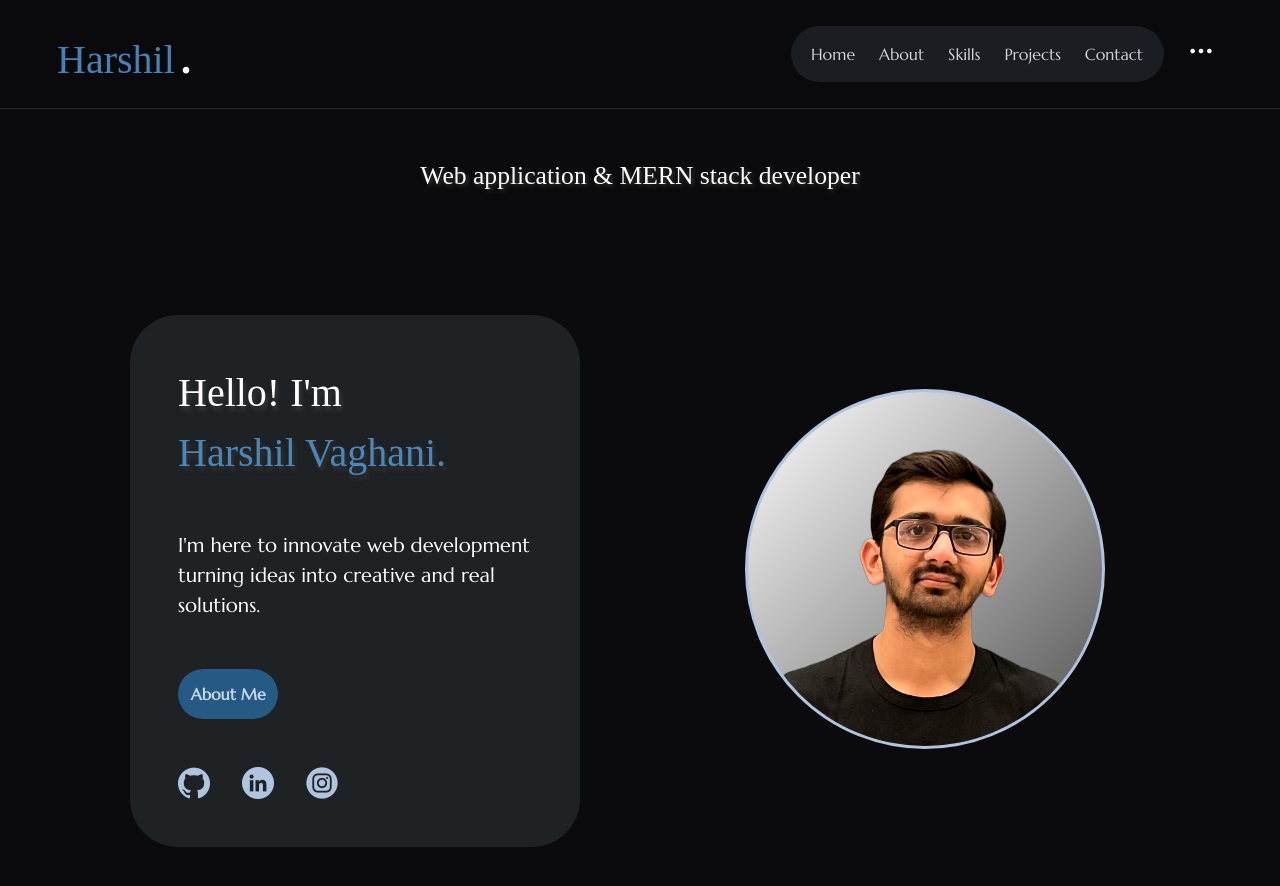
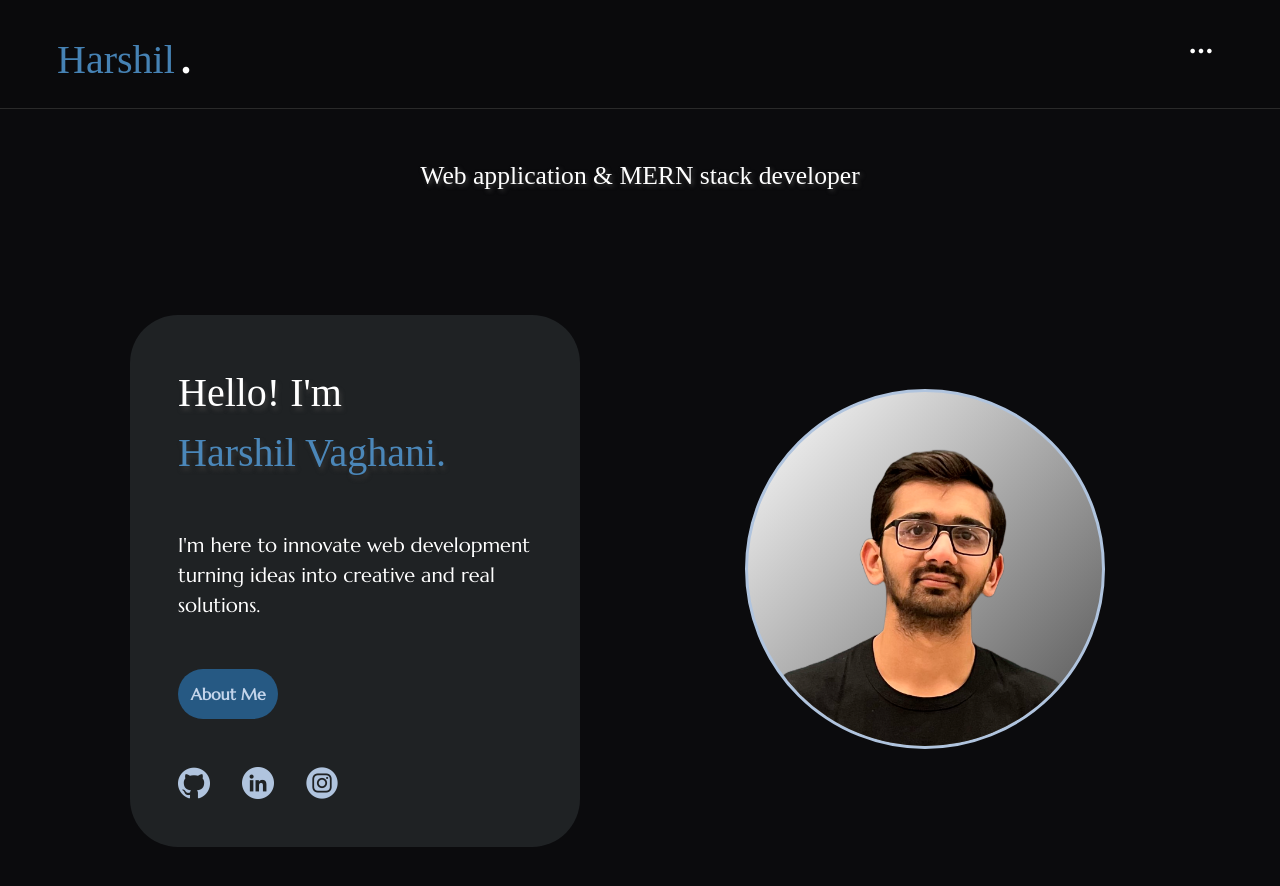
Before and after one commit to harshil3662/AccessHarshil, a React (Create React App) app: page / in a window 1280 px wide. Shown: the top 886 px of the page. Built offline with nearby package versions, Linux system fonts and the light colour scheme; a web font is replaced by a local one.

Commit message:
navigation bar almost done

```diff
--- a/src/Css/Navbar.css
+++ b/src/Css/Navbar.css
@@ -1,6 +1,6 @@
 .hv-nav{
     backdrop-filter: blur(30px);
-    background-color: rgba(11, 11, 13, 0.8);
+    background-color: rgba(11, 11, 13, 0.5);
     transition: 0.3s;
     border-bottom: 1px solid #2a2a2a;
 }
@@ -43,8 +43,10 @@
 }
 
 .bar{
+    position: relative;
+    right: -450px;
     background-color: rgba(50, 59, 64, 0.45);
-    border-radius: 10em;
+    border-radius: 5em;
     backdrop-filter: blur(30px);
 }
 
--- a/src/Features/Navbar.js
+++ b/src/Features/Navbar.js
@@ -5,9 +5,19 @@ import '../Css/Navbar.css'
 function Navbar() {
 
   const [isVisible, setIsVisible] = useState(false);
+  const [style, setStyle] = useState({});
+  const [icon,setIcon] = useState('more_horiz')
 
   const toggleVisibility = () => {
-    setIsVisible(!isVisible);
+    if (isVisible==true) {
+      setIsVisible(!isVisible);
+      setStyle({right:'0px',transition:'right 0.8s ease'})
+      setIcon('close')
+    } else {
+      setIsVisible(!isVisible);
+      setStyle({right:'-450px',transition:'right 0.8s ease'})
+      setIcon('more_horiz')
+    }
   };
 
   return (
@@ -22,8 +32,8 @@ function Navbar() {
           </div>
           <div className='col-xxl-6 col-xl-6 col-lg-6 col-md-6 col-sm-10 col-10 d-flex justify-content-xxl-end justify-content-xl-end
           justify-content-lg-end justify-content-md-end justify-content-sm-center justify-content-center align-items-center'>
-            <div className='bar-box'>
-              <div className={`row bar ${isVisible ? 'visible' : ''} me-3 p-2`}>
+            <div className='bar-box overflow-hidden'>
+              <div className='row bar ms-3 me-3 p-2' style={style}>
                 <Link to={"/"} className='col item'>
                   <div className='link-name my-2'>Home</div>
                 </Link>
@@ -43,7 +53,7 @@ function Navbar() {
             </div>
             <div className='d-none d-sm-none d-md-block'>
               <button className='toggle-btn' onClick={toggleVisibility}>
-                <span class="material-symbols-outlined toggle ">more_horiz</span>
+                <span class="material-symbols-outlined toggle ">{ icon } </span>
               </button>
             </div>
           </div>
```
